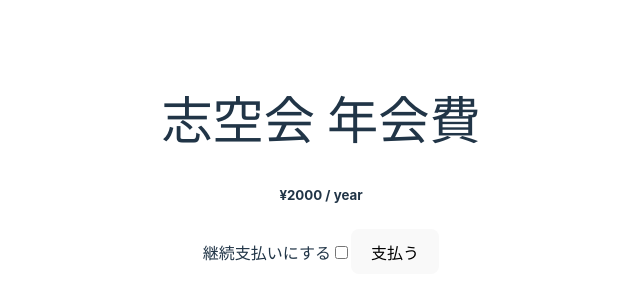
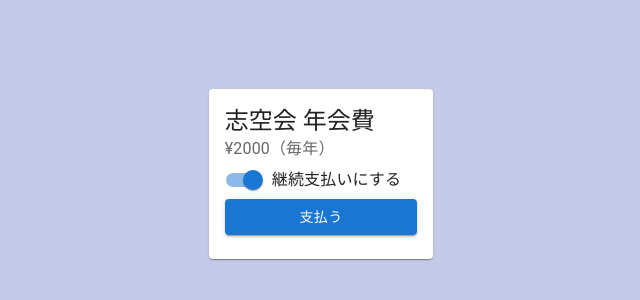
Before and after one commit to isudzumi/alumni-membership-dues, a React (Vite) app: page / in a window 1280 px wide. Shown: the part 234-534 px from the top of the page, without its empty margins (319-959 px from the left). Built offline with nearby package versions, Linux system fonts and the light colour scheme.

Commit message:
Implement frontend

```diff
--- a/src/App.css
+++ /dev/null
@@ -1,41 +0,0 @@
-#root {
-  max-width: 1280px;
-  margin: 0 auto;
-  padding: 2rem;
-  text-align: center;
-}
-
-.logo {
-  height: 6em;
-  padding: 1.5em;
-  will-change: filter;
-}
-.logo:hover {
-  filter: drop-shadow(0 0 2em #646cffaa);
-}
-.logo.react:hover {
-  filter: drop-shadow(0 0 2em #61dafbaa);
-}
-
-@keyframes logo-spin {
-  from {
-    transform: rotate(0deg);
-  }
-  to {
-    transform: rotate(360deg);
-  }
-}
-
-@media (prefers-reduced-motion: no-preference) {
-  a:nth-of-type(2) .logo {
-    animation: logo-spin infinite 20s linear;
-  }
-}
-
-.card {
-  padding: 2em;
-}
-
-.read-the-docs {
-  color: #888;
-}
--- a/src/App.tsx
+++ b/src/App.tsx
@@ -1,25 +1,31 @@
 import { useState } from 'react'
-import './App.css'
+import { Button, FormControl, FormControlLabel, Switch, Card, CardContent, Typography } from '@mui/material';
 
 function App() {
   const [isAnnualPayment, setIfAnnualPayment] = useState(true)
 
   return (
-    <div className="App">
-      <div className="product">
-        <div className="description">
-          <h1>志空会 年会費</h1>
-          <h5>¥2000{isAnnualPayment ? ' / year' : ''}</h5>
-        </div>
-      </div>
-      <form method="POST">
-        <label htmlFor="annual_payment">継続支払いにする</label>
-        <input type="checkbox" id="annual_payment" onClick={() => setIfAnnualPayment(!isAnnualPayment)} />
-        <button id="checkout-and-portal-button" type="submit">
-          支払う
-        </button>
-      </form>
-    </div>
+    <Card>
+      <CardContent>
+        <Typography variant='h5' component='h1'>
+          志空会 年会費
+        </Typography>
+        <Typography variant='body1' color='text.secondary'>
+          ¥2000{isAnnualPayment ? '（毎年）' : '（1回のみ）'}
+        </Typography>
+        <FormControl variant='outlined' component='form'>
+          <FormControlLabel control={
+            <Switch checked={isAnnualPayment}
+              onChange={() => setIfAnnualPayment(!isAnnualPayment)}
+              inputProps={{ role: 'switch' }}
+            />
+          } label="継続支払いにする" />
+          <Button id="checkout-and-portal-button" type="submit" variant="contained">
+            支払う
+          </Button>
+        </FormControl>
+      </CardContent>
+    </Card>
   )
 }
 
--- a/src/index.css
+++ b/src/index.css
@@ -1,70 +1,15 @@
 :root {
   font-family: Inter, Avenir, Helvetica, Arial, sans-serif;
-  font-size: 16px;
-  line-height: 24px;
-  font-weight: 400;
-
-  color-scheme: light dark;
-  color: rgba(255, 255, 255, 0.87);
-  background-color: #242424;
-
   font-synthesis: none;
   text-rendering: optimizeLegibility;
   -webkit-font-smoothing: antialiased;
   -moz-osx-font-smoothing: grayscale;
   -webkit-text-size-adjust: 100%;
+  background: #c5cae9;
 }
 
-a {
-  font-weight: 500;
-  color: #646cff;
-  text-decoration: inherit;
+#root {
+  display: grid;
+  place-items: center;
+  height: 100vh;
 }
-a:hover {
-  color: #535bf2;
-}
-
-body {
-  margin: 0;
-  display: flex;
-  place-items: center;
-  min-width: 320px;
-  min-height: 100vh;
-}
-
-h1 {
-  font-size: 3.2em;
-  line-height: 1.1;
-}
-
-button {
-  border-radius: 8px;
-  border: 1px solid transparent;
-  padding: 0.6em 1.2em;
-  font-size: 1em;
-  font-weight: 500;
-  font-family: inherit;
-  background-color: #1a1a1a;
-  cursor: pointer;
-  transition: border-color 0.25s;
-}
-button:hover {
-  border-color: #646cff;
-}
-button:focus,
-button:focus-visible {
-  outline: 4px auto -webkit-focus-ring-color;
-}
-
-@media (prefers-color-scheme: light) {
-  :root {
-    color: #213547;
-    background-color: #ffffff;
-  }
-  a:hover {
-    color: #747bff;
-  }
-  button {
-    background-color: #f9f9f9;
-  }
-}
```
